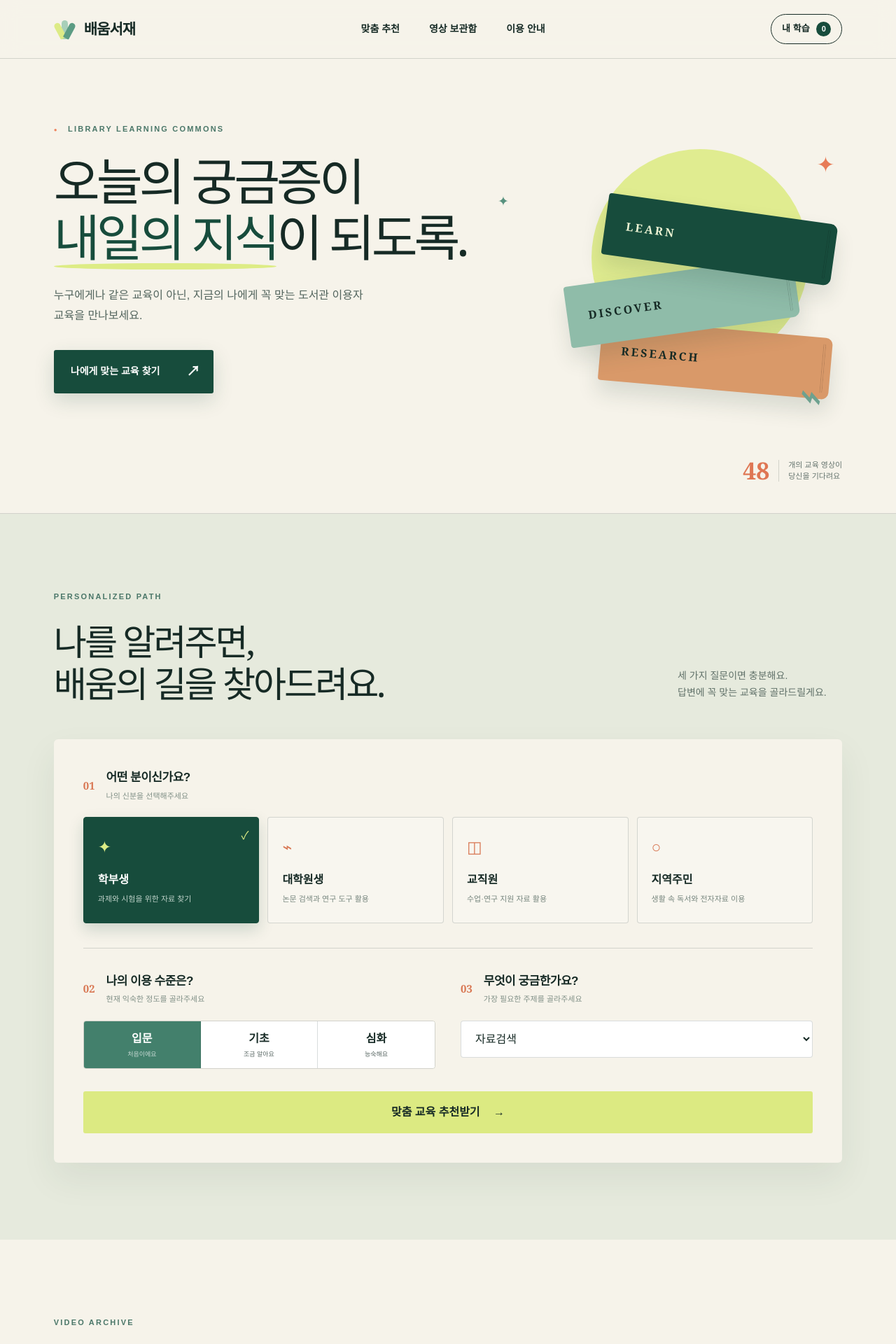
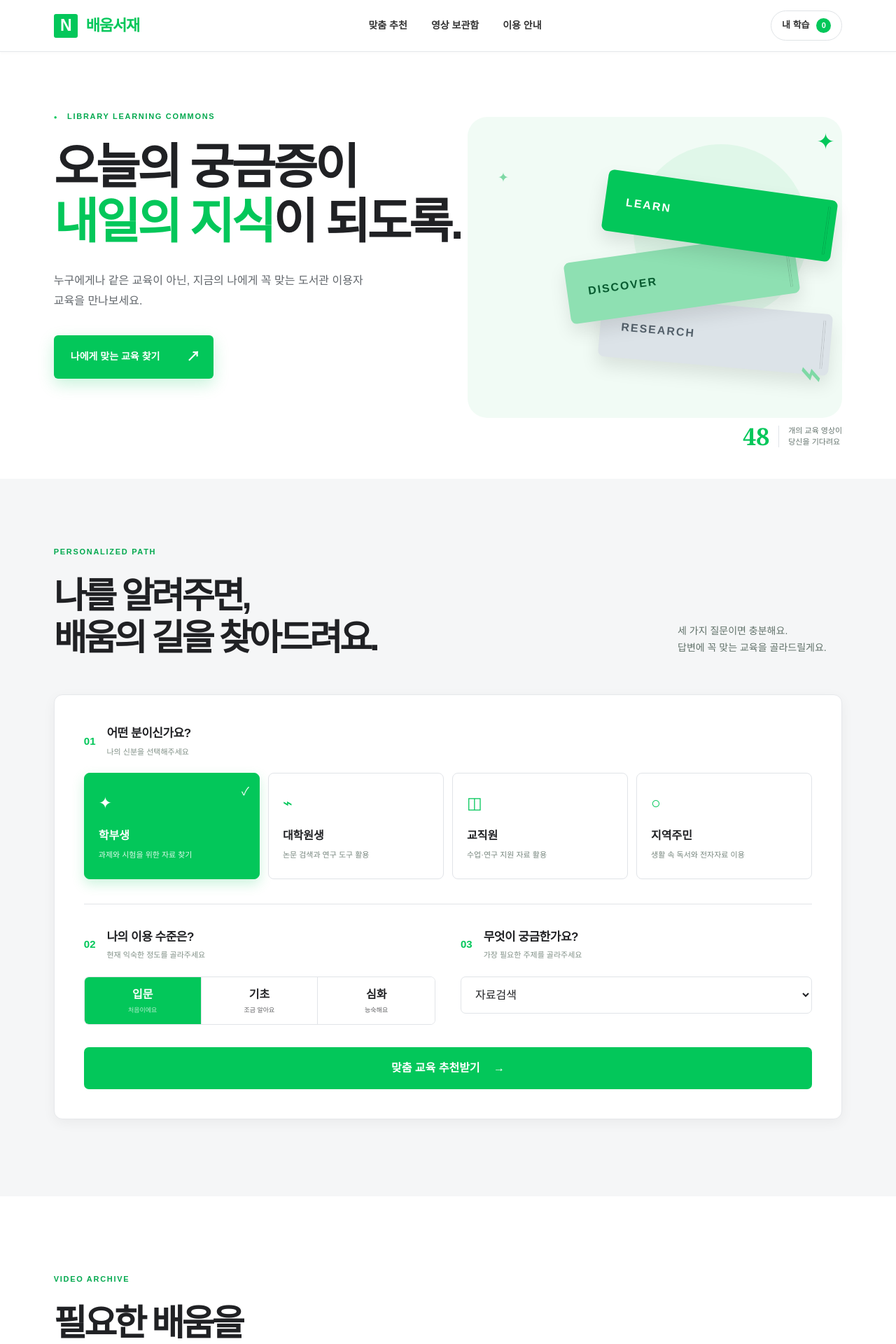
Before and after one commit to HYU-staff/ERICA-Library-Microlearning, a Next.js app: page / in a window 1280 px wide. Shown: the top 1920 px of the page at 70% size. Built offline with nearby package versions, Linux system fonts and the light colour scheme.

Commit message:
Apply Naver-inspired visual theme

```diff
--- a/app/globals.css
+++ b/app/globals.css
@@ -70,3 +70,60 @@ footer { padding:48px clamp(24px,6vw,94px); background:var(--ink); color:white;
 @media (max-width:900px) { nav { display:none; }.hero { grid-template-columns:1fr; padding-top:65px; }.hero-art { margin-top:30px; min-height:370px; }.hero-note { display:none; }.identity-grid,.video-grid { grid-template-columns:repeat(2,1fr); }.selector-row,.result-section,.guide-section { grid-template-columns:1fr; }.result-intro { position:static; }.section-heading { align-items:flex-start; }.path-list .video-card { grid-template-columns:160px 1fr; } }
 @media (max-width:580px) { .site-header { height:70px; }.my-learning { padding:8px 11px; }.hero { min-height:auto; padding-bottom:55px; }.hero-art { min-height:300px; }.sun { width:220px; height:220px; }.book { width:250px; height:67px; }.book-back { bottom:35px; }.book-mid { bottom:99px; }.book-front { bottom:165px; }.recommend-section,.archive-section { padding-top:75px; padding-bottom:75px; }.section-heading { display:block; }.section-heading>p { margin-top:20px; }.selector-panel { padding:24px 16px; }.identity-grid { grid-template-columns:1fr 1fr; }.identity-card { min-height:132px; padding:20px 14px; }.video-grid { grid-template-columns:1fr; }.result-section { padding-top:75px; padding-bottom:75px; }.path-list .video-card { display:block; }.path-list .thumbnail { height:180px; }.guide-section { padding-top:75px; padding-bottom:75px; }footer { flex-wrap:wrap; }footer p { order:3; flex-basis:100%; }h1 { letter-spacing:-3px; } }
 @media (prefers-reduced-motion:reduce) { html { scroll-behavior:auto; }* { transition:none!important; } }
+
+/* Naver-inspired clean portal theme */
+:root { --ink:#202124; --forest:#03c75a; --mint:#e8f8ee; --lime:#03c75a; --paper:#f5f6f7; --cream:#f1f3f5; --line:#e1e4e8; }
+body { background:#f5f6f7; color:#202124; font-family:Arial,"Pretendard","Noto Sans KR","Apple SD Gothic Neo",sans-serif; }
+.site-header { height:74px; background:#fff; border-bottom:1px solid #e5e8eb; box-shadow:0 1px 4px rgba(0,0,0,.04); padding-inline:clamp(24px,6vw,94px); }
+.brand { color:#03c75a; font-size:22px; letter-spacing:-1.2px; }
+.brand-mark { width:34px; height:34px; display:grid; place-items:center; border-radius:3px; background:#03c75a; }
+.brand-mark:before { content:"N"; color:#fff; font:900 23px/1 Arial,sans-serif; letter-spacing:-3px; transform:translateX(-1px); }
+.brand-mark i { display:none; }
+nav { gap:34px; color:#333; font-weight:600; }
+nav a:after { background:#03c75a; }
+.my-learning { border:1px solid #dfe3e6; background:#fff; color:#333; }
+.my-learning:hover { border-color:#03c75a; color:#03c75a; }
+.my-learning span { background:#03c75a; }
+.hero { min-height:610px; background:#fff; border-bottom:0; padding-top:84px; }
+.eyebrow,.kicker { color:#03a94f; letter-spacing:1.7px; }
+.eyebrow span { color:#03c75a; }
+h1,.section-heading h2,.result-intro h2,.guide-section h2 { font-family:Arial,"Pretendard","Noto Sans KR",sans-serif; font-weight:800; letter-spacing:-4px; }
+h1 { font-size:clamp(46px,5.4vw,78px); line-height:1.14; }
+h1 em { color:#03c75a; font-weight:900; }
+h1 em:after { display:none; }
+.hero-description { color:#62676c; }
+.primary-button { background:#03c75a; border-radius:6px; box-shadow:0 8px 22px rgba(3,199,90,.22); }
+.primary-button:hover { background:#02b350; }
+.hero-art { background:#f1fbf5; border-radius:28px; min-height:430px; }
+.sun { width:250px; height:250px; background:#dff7e8; right:9%; top:9%; }
+.book { border-radius:8px; box-shadow:0 13px 26px rgba(0,0,0,.1); font-family:Arial,sans-serif; letter-spacing:2px; }
+.book-back { background:#dce3e8; color:#54616b; }.book-mid { background:#8ee0b2; color:#075b30; }.book-front { background:#03c75a; color:#fff; }
+.spark { color:#03c75a; }.spark-two,.orbit { color:#7ed9a5; }
+.hero-note strong { color:#03c75a; }
+.recommend-section { background:#f5f6f7; padding-top:96px; }
+.selector-panel { background:#fff; border:1px solid #e6e8eb; border-radius:12px; box-shadow:0 5px 18px rgba(0,0,0,.05); }
+.step-title>span { color:#03c75a; font-family:Arial,sans-serif; }
+.identity-card { background:#fff; border:1px solid #e1e4e8; border-radius:8px; }
+.identity-card:hover { border-color:#03c75a; box-shadow:0 4px 13px rgba(3,199,90,.08); }
+.identity-card.active { background:#03c75a; border-color:#03c75a; box-shadow:0 7px 18px rgba(3,199,90,.2); }
+.identity-card .identity-icon { color:#03c75a; }.identity-card.active .identity-icon,.identity-card i { color:#fff; }
+.identity-card.active small { color:#d9f8e7; }
+.segmented { border-radius:7px; }.segmented button.active { background:#03c75a; }
+select { border-radius:7px; }
+select:focus { border-color:#03c75a; outline:2px solid rgba(3,199,90,.12); }
+.recommend-button { background:#03c75a; color:#fff; border-radius:7px; }
+.recommend-button:hover { background:#02b350; }
+.result-section { background:#00a94f; }
+.result-intro .kicker { color:#c9f7dc; }.result-intro>p:last-child { color:#d9f8e7; }
+.path-list .video-card { background:#fff; }
+.archive-section { background:#fff; }
+.topic-tabs button { background:#fff; border-color:#dfe3e6; }
+.topic-tabs button.active { background:#03c75a; border-color:#03c75a; }
+.video-card { border-color:#e3e6e8; border-radius:10px; overflow:hidden; }
+.video-card:hover { border-color:#b7e9cb; box-shadow:0 10px 25px rgba(0,0,0,.08); }
+.tags span { background:#eefaf3; color:#029447; border-radius:3px; }
+.play { background:#03c75a; box-shadow:0 4px 12px rgba(3,199,90,.24); }
+.guide-section { background:#e9f8ef; }
+.guide-section .kicker { color:#03a94f; }.guide-section li p { color:#657169; }.guide-section li>span { border-color:#03c75a; color:#03c75a; }
+footer { background:#202124; } footer .brand { color:#fff; } footer .brand-mark { background:#03c75a; }
+@media (max-width:580px) { .site-header { height:66px; }.hero-art { border-radius:18px; }h1 { letter-spacing:-2.5px; }.selector-panel { border-radius:9px; } }
```
